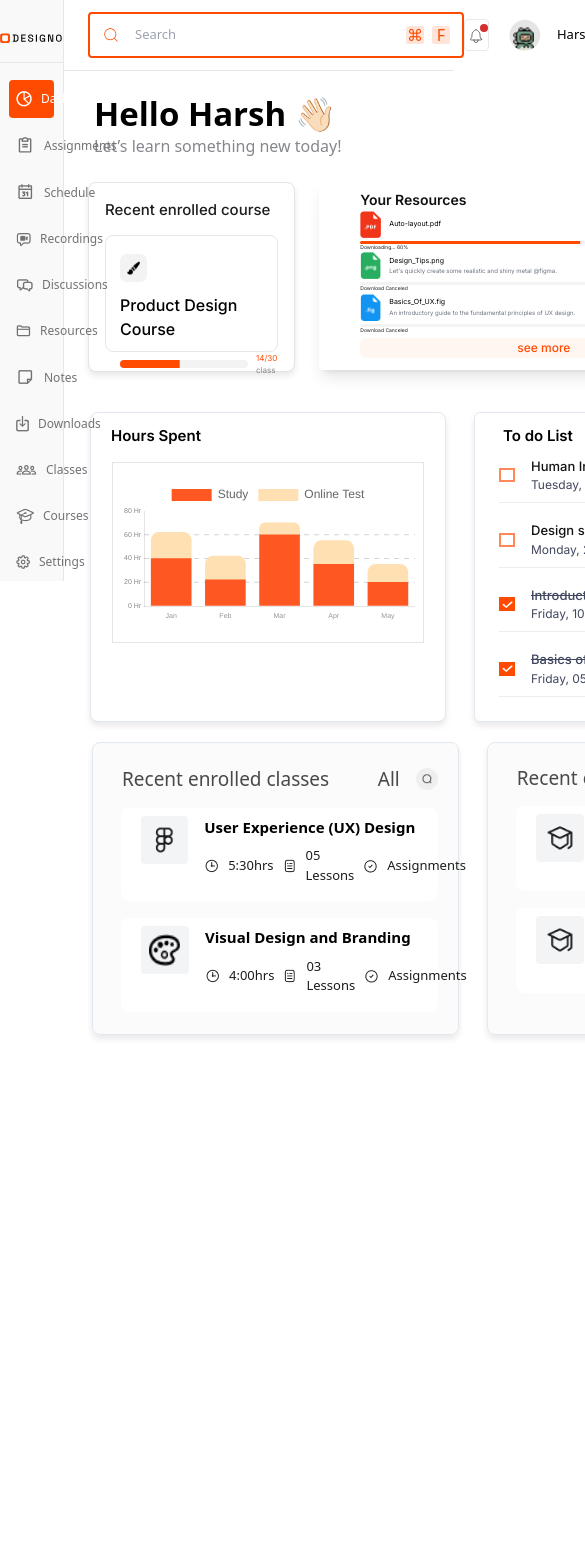
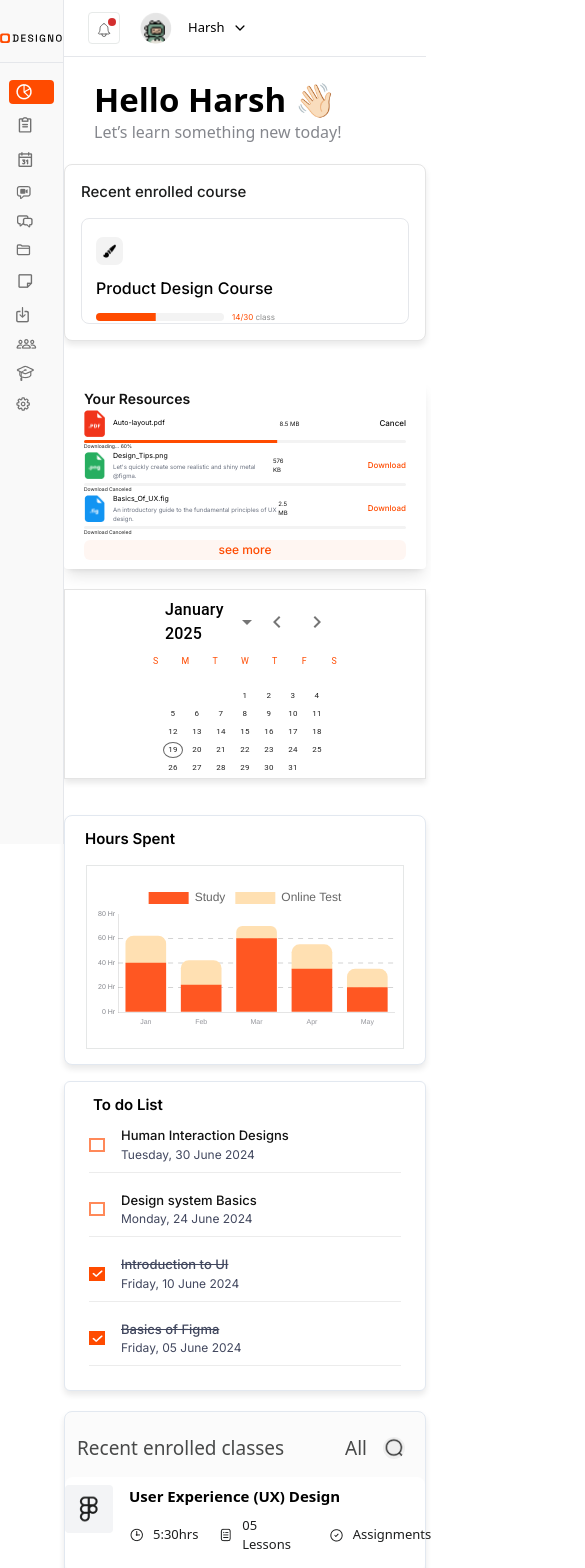
Before and after one commit to Hashibul-Alam/Intership-Task, a React (Vite) app: page / in a window 390 px wide. Shown: the top 1568 px of the page, 585 px wide, since content can reach past the window. Before the commit the page ends 1056 px from the top, so only its background shows below. Built offline with nearby package versions, Linux system fonts and the light colour scheme.

Commit message:
Home resposive

```diff
--- a/src/App.jsx
+++ b/src/App.jsx
@@ -3,7 +3,6 @@ import './App.css'
 import Layout from "./Components/Layout";
 import Home from "./Pages/Home";
 import Assignments from "./Pages/Assignments";
-import NotesApp from './Pages/Note';
 
 function App() {
 
@@ -13,7 +12,6 @@ function App() {
       <Route path="/" element = {<Layout/>}>
       <Route index element={<Home/>} />
       <Route path="assignments" element={<Assignments/>} />
-      <Route path="schedule" element={<NotesApp/>} />
       </Route>
      </Routes>
     </Router>
--- a/src/Common/CardUpcomming.jsx
+++ b/src/Common/CardUpcomming.jsx
@@ -4,18 +4,18 @@ const CardUpcoming = ({heading, all, data}) => {
 
 
   return (
-    <section className="max-w-[525px] h-auto rounded-lg bg-neutral-50/70 border border-[#E2E8F0] shadow-cardShadow ms-7 pb-[22px]">
-      <div className="flex justify-between items-center mt-6 ps-[29px] ">
+    <section className="w-full lg:max-w-[525px] h-auto rounded-lg bg-neutral-50/70 border border-[#E2E8F0] shadow-cardShadow  mb-5 lg:mb-0 lg:ms-7 lg:pb-[22px]">
+      <div className="flex justify-between items-center mt-6 ps-3 lg:ps-[29px] ">
         <h1 className="text-[19px] text-secondary font-medium opacity-80 leading-[22px] ">{heading} </h1>
         <div className="flex items-center pr-5 gap-4">
           <p className="text-[19px] text-secondary font-medium opacity-80 leading-[24px] cursor-pointer">{all}</p>
-          <img src="/Search.png" alt="Search" className="size-[22px] bg-secondary/5 p-[5px] rounded-full" />
+          <img src="/Search.png" alt="Search" className="size-[22px] bg-secondary/5 lg:p-[5px] rounded-full" />
         </div>
       </div>
 
       {data?.map((item, index) => (
         <div key={index} className="mt-[17px]">
-          <div className="flex items-start gap-4 hover:border-[1.5px] bg-white border-primary px-5 py-2 rounded-lg ms-7 mr-5">
+          <div className="flex items-start gap-4 hover:border-[1.5px] bg-white border-primary  lg:px-5 py-2 rounded-lg lg:ms-7 lg:mr-5">
 
             <img
               className="bg-gray-100 rounded p-2 w-12 h-12"
--- a/src/Common/UpcominData.jsx
+++ b/src/Common/UpcominData.jsx
@@ -4,7 +4,7 @@ const UpcomingData = ({heading, all, data}) => {
 
 
   return (
-    <section className="max-w-[525px] h-auto rounded-lg bg-neutral-50/70 border border-[#E2E8F0] shadow-cardShadow ms-7 pb-[22px]">
+    <section className="max-w-[525px] h-auto rounded-lg bg-neutral-50/70 border border-[#E2E8F0] shadow-cardShadow lg:ms-7 pb-[22px]">
       <div className="flex justify-between items-center mt-6 ps-[29px] ">
         <h1 className="text-[19px] text-secondary font-medium opacity-80 leading-[22px] ">{heading} </h1>
         <div className="flex items-center pr-5 gap-4">
--- a/src/Components/Header.jsx
+++ b/src/Components/Header.jsx
@@ -12,7 +12,7 @@ const Header = () => {
         <header className="flex items-center justify-between px-6 py-3 bg-white border-b">
 
       {/* Search Bar */}
-      <div className="flex md:w-[334px] md:h-[38px] items-center border-2 border-primary hover:border-green-500 duration-300 rounded-[4px] px-3 py-1">
+      <div className="hidden md:flex md:w-[334px] md:h-[38px] items-center border-2 border-primary hover:border-green-500 duration-300 rounded-[4px] px-3 py-1">
         <CiSearch className="text-primary mr-1 size-[18px] "/>
         <input
           type="text"
--- a/src/Components/Sidebar.jsx
+++ b/src/Components/Sidebar.jsx
@@ -1,6 +1,4 @@
 import React, { useState } from "react";
-
-// icons
 import Note from "/NoteBlank.png";
 import Download from "/Download.png";
 import UserGroup from "/classs.png";
@@ -13,6 +11,7 @@ import Calendar from "/calendar.png";
 import DashIcon from "/Dash.png";
 import Assignment from "/assignment.png";
 import { Link } from "react-router-dom";
+
 const Sidebar = () => {
   const Sidebar_Link = [
     { id: 1, path: "/", name: "Dashboard", icon: DashIcon },
@@ -27,38 +26,32 @@ const Sidebar = () => {
     { id: 10, path: "/courses", name: "Courses", icon: Graduation },
     { id: 11, path: "/settings", name: "Settings", icon: Settings },
   ];
+
   const [isActive, setIsActive] = useState(0);
   const toggleActive = (index) => {
     setIsActive(index);
   };
 
   return (
-    <section className="w-16 md:w-[223px] fixed h-auto md:h-[1019px]  left-0 top-0 z-10 bg-[#F9F9F9] border-r pt-[15px] ">
-      {/* //  logo */}
-      <div className="py-[9px] border-b ">
-        <img
-          src="/Logo.svg"
-          alt="Logo"
-          className="w-[137px] h-[29px] mx-auto"
-        />
+    <section className="w-16 md:w-[223px] fixed h-screen md:h-[1019px] left-0 top-0 z-10 bg-[#F9F9F9] border-r pt-[15px] transition-all">
+      <div className="py-[9px] border-b">
+        <img src="/Logo.svg" alt="Logo" className="w-[137px] h-[29px] mx-auto" />
       </div>
-      {/* // Navigation menu */}
-
       <ul className="space-y-2 mt-[17px] px-[9px]">
         {Sidebar_Link.map((item, index) => (
           <li
             key={index}
-            className={`py-[4px] text-[#727272] px-[7px] rounded ${
-              isActive === index ? "bg-primary text-[#FFFFFF]" : ""
-            }`}
+            className={`py-[4px] text-[#727272] px-[7px] rounded flex items-center space-x-[9px] ${isActive === index ? "bg-primary text-[#FFFFFF]" : ""}`}
           >
             <Link
               onClick={() => toggleActive(index)}
               to={item.path}
-              className="flex items-center space-x-[9px] py-[6px] "
+              className="flex items-center w-full"
             >
-              <img src={item.icon} alt="" />
-              <span className="text-[12px] font-medium"> {item.name} </span>
+              <img src={item.icon} alt={item.name} />
+              <span className="hidden md:inline text-[12px] font-medium ml-2">
+                {item.name}
+              </span>
             </Link>
           </li>
         ))}
--- a/src/Pages/Calendar.jsx
+++ b/src/Pages/Calendar.jsx
@@ -6,7 +6,7 @@ import { AdapterDayjs } from "@mui/x-date-pickers/AdapterDayjs";
 
 const CustomCalendar = () => {
   return (
-    <div className="flex justify-center items-center border border-[#E4E4E4] shadow-cardShadow ms-[26px] ">
+    <div className="flex justify-center  items-center border border-[#E4E4E4] shadow-cardShadow  lg:ms-[26px] ">
       <LocalizationProvider dateAdapter={AdapterDayjs}>
         <DateCalendar
           sx={{
--- a/src/Pages/Chart.jsx
+++ b/src/Pages/Chart.jsx
@@ -107,7 +107,7 @@ const Chart = () => {
   };
 
   return (
-    <div className="w-full max-w-[357px] h-auto bg-white shadow-cardShadow rounded-lg border border-[#E2E8F0] ms-[26px] mt-4">
+    <div className="w-full lg:max-w-[357px] h-auto bg-white shadow-cardShadow rounded-lg border border-[#E2E8F0] lg:ms-[26px] mt-4">
              <h2 className=" text-[15px] text-black font-semibold ms-5 mt-3  ">Hours Spent</h2>
      <div className="max-w-[345px] h-auto my-[15px] mx-[21px] px-2 py-4 border border-[#E5E7E7]">
      <Bar data={data} options={options} plugins={[horizontalLinePlugin]} />
--- a/src/Pages/Download.jsx
+++ b/src/Pages/Download.jsx
@@ -51,17 +51,13 @@ const Download = () => {
           }
           return file;
         });
-
-        // Stop updating if the file reaches 100%
         if (updatedFiles.find((file) => file.id === id).progress === 100) {
           clearInterval(interval);
         }
         return updatedFiles;
       });
-    }, 500); // Update every 500ms
+    }, 500);
   };
-
-  // Function to cancel download
   const cancelDownload = (id) => {
     setFileList((prevFiles) =>
       prevFiles.map((prevData) =>
@@ -71,7 +67,7 @@ const Download = () => {
   };
 
   return (
-    <section className=" bg-white rounded shadow-lg min-w-[449px] h-[188px]  ms-6 ">
+    <section className=" bg-white rounded shadow-lg lg:min-w-[449px]  h-[188px] my-5 lg:my-0 lg:ms-6 ">
      <div className="px-5 py-2 max-w-[407px] h-[153px] mx-auto">
      <h2 className="text-sm font-semibold text-[#121212]">Your Resources</h2>
       <div>
--- a/src/Pages/Enrolled.jsx
+++ b/src/Pages/Enrolled.jsx
@@ -5,11 +5,11 @@ const EnrolledCard = ({ course }) => {
   const { name, completedClass, totalClass, icon } = course;
 
   return (
-    <div className="w-auto lg:min-w-[257px] h-auto lg:h-[188px] p-4 bg-white shadow-cardShadow rounded-lg border border-[#E4E4E4]">
+    <div className="w-auto lg:min-w-[257px] my-5 lg:my-0 h-auto lg:h-[188px] p-4 bg-white shadow-cardShadow rounded-lg border border-[#E4E4E4]">
       <h2 className="text-[15px] font-medium text-secondary pb-[14px]">
         Recent enrolled course
       </h2>
-      <div className="  max-w-[216px] h-[117px] ps-[14px] pt-[18px] rounded-lg border border-[#E5E7EB]">
+      <div className=" w-full h-auto lg:max-w-[216px] lg:h-[117px] ps-[14px] pt-[18px] rounded-lg border border-[#E5E7EB]">
         <div>
           <div className="bg-secondary/5 p-[7px] max-w-[27px] rounded-[7px] mb-[11px]">
             <img className="size-[14px]" src={icon} />
--- a/src/Pages/Home.jsx
+++ b/src/Pages/Home.jsx
@@ -25,16 +25,16 @@ const Home = () => {
       <p className="text-[#85878D] ms-[30px]">
         Let’s learn something new today!
       </p>
-      <div className="p-6 flex  font-Inter">
+      <div className="md:p-6 flex flex-col lg:flex-row  font-Inter">
         <EnrolledCard course={course} />
         <Download/>
         <Calendar/>
       </div>
-     <div className="flex font-Inter">
+     <div className="flex flex-col mt-5 lg:mt-0 lg:flex-row font-Inter">
      <Chart/>
      <TodoList/>
      </div>
-     <div>
+     <div className="flex ">
       <Upcoming/>
      </div>
     </section>
--- a/src/Pages/TodoList.jsx
+++ b/src/Pages/TodoList.jsx
@@ -18,7 +18,7 @@ const TodoList = () => {
   };
 
   return (
-    <div className="min-w-[288px] mt-4 bg-white shadow-cardShadow rounded-md border border-[#E2E8F0] ms-7">
+    <div className="min-w-[288px] mt-4 bg-white shadow-cardShadow rounded-md border border-[#E2E8F0] lg:ms-7">
       <h1 className="text-[15px] font-semibold leading-[23px] pt-[11px] ps-[28px]">To do List</h1>
       <ul className="space-y-2 pb-6">
         {tasks.map((task) => (
--- a/src/Pages/Upcoming.jsx
+++ b/src/Pages/Upcoming.jsx
@@ -43,7 +43,7 @@ const Upcoming = () => {
       ];
   return (
     <section className='w-full h-[314px] mt-5'>
-            <div className='flex'>
+            <div className='flex flex-col lg:flex-row'>
             <CardUpcomming data={dataUpcoming}  heading='Recent enrolled classes' all="All"   />
             <UpcomingData heading='Recent enrolled classes' data={Upcomingdatas} />
             </div>
```
